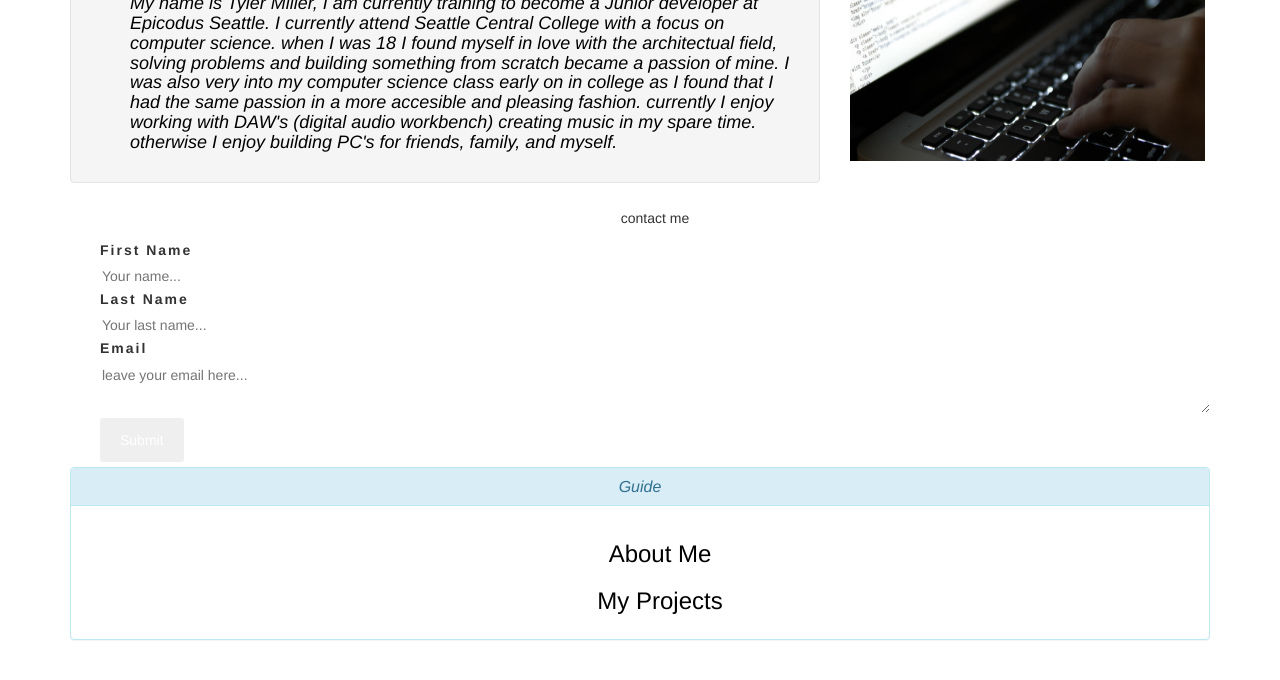
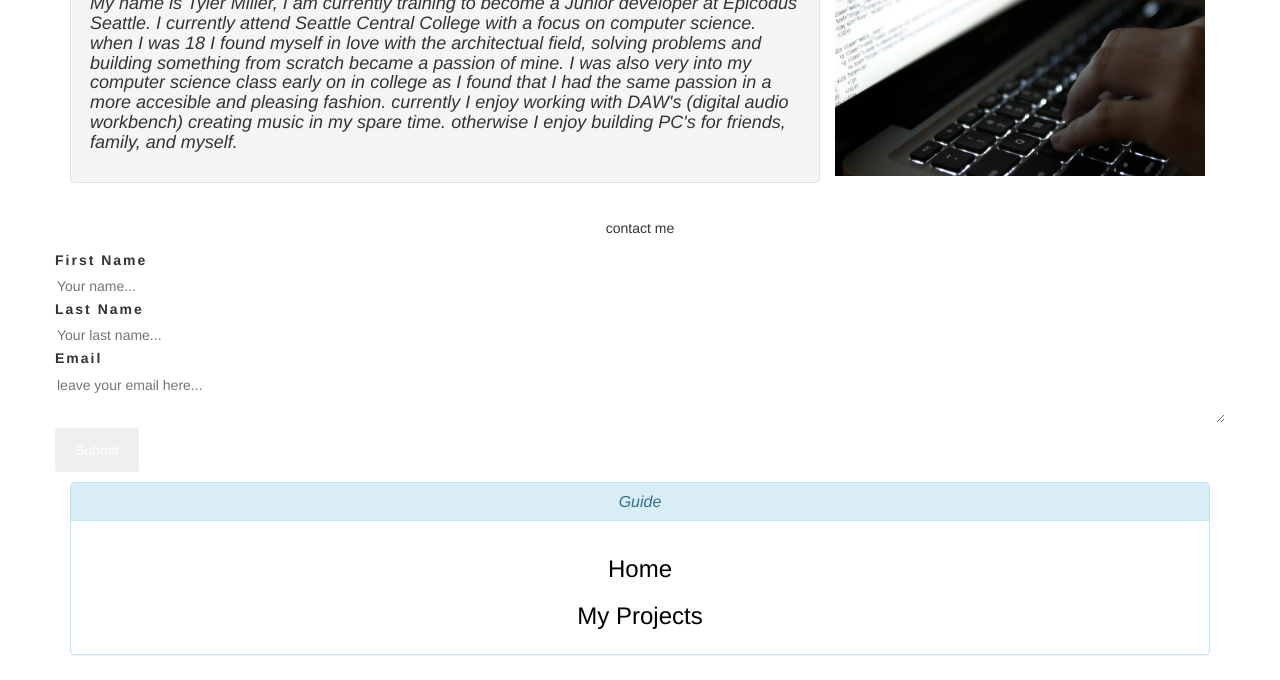
Before and after one commit to Tylermiller94/Portfolio2, a plain HTML site: page portfolio/about.html in a window 1280 px wide. Shown: the part 364-1044 px from the top of the page. Drawn offline with Linux system fonts and the light colour scheme.

Commit message:
removed descrepencies,cleaned indentation, finished README

```diff
--- a/portfolio/about.html
+++ b/portfolio/about.html
@@ -5,44 +5,42 @@
     <title>Portfolio-index</title>
     <link href="css/bootstrap.css" rel="stylesheet" type="text/css">
   </head>
+
+
+
 <body>
   <div class="container">
+    <div class="row">
       <div class="jumbotron">
         <h1>About Me</h1>
-        <p>
-          Tyler Miller - Junior Developer in Training
-        </p>
+          <p>Tyler Miller - Junior Developer in Training</p>
+      </div>
     </div>
   <div class="row">
     <div class="col-lg-8">
       <div class="well">
         <h2>Background</h2>
-            <ul><h4>My name is Tyler Miller, I am currently training to become a Junior developer at Epicodus Seattle. I currently attend Seattle Central College with a focus on computer science. when I was 18 I found myself in love with the architectual field, solving problems and building something from scratch became a passion of mine. I was also very into my computer science class early on in college as I found that I had the same passion in a more accesible and pleasing fashion. currently I  enjoy working with DAW's (digital audio workbench) creating music in my spare time. otherwise I enjoy building PC's for friends, family, and myself.
-            </h4>
-            </ul>
+        <p><h4>My name is Tyler Miller, I am currently training to become a Junior developer at Epicodus Seattle. I currently attend Seattle Central College with a focus on computer science. when I was 18 I found myself in love with the architectual field, solving problems and building something from scratch became a passion of mine. I was also very into my computer science class early on in college as I found that I had the same passion in a more accesible and pleasing fashion. currently I  enjoy working with DAW's (digital audio workbench) creating music in my spare time. otherwise I enjoy building PC's for friends, family, and myself.</h4></p>
       </div>
     </div>
+      <div class="container"
+        <div class="row"
           <div class="col-md-4">
-          <img class="resize" src="images/typing.jpeg" alt="someone typing" width="450px" height="270px">
+            <img src="images/typing.jpeg" alt="someone typing" width="370px" height="260px">
           </div>
-
         </div>
-
-
+      </div>
+    </div>
       <div class="container">
+        <div class="row">
           <div class="col-lg-12">
             <p>contact me</p>
-
+          </div>
             <form action="/action_page.php">
-
               <label for="fname">First Name</label>
               <input type="text" id="fname" name="firstname" placeholder="Your name...">
-
               <label for="lname">Last Name</label>
               <input type="text" id="lname" name="lastname" placeholder="Your last name...">
-
-
-
 
               <label for="subject">Email</label>
               <textarea id="subject" name="email" placeholder="leave your email here..." style="height:50px"></textarea>
@@ -52,24 +50,22 @@
             </form>
           </div>
         </div>
-
-
-
+        <div class="container">
+          <div class="row">
+            <div class="col-md-12">
               <div class="panel panel-info">
                 <div class="panel-heading">
                   <h2 class="panel-title">Guide</h2>
                 </div>
                 <div class="panel-body"
                 <ul>
-          <ul><h3><a href="about.html" style="color: black">About Me</a><h3></ul>
-          <ul><h3><a href="projects.html" style="color: black">My Projects</a></h3></ul>
-
-      </blockquote>
+                  <p><h3><a href="index.html" style="color: black">Home</a><h3></p>
+                  <p><h3><a href="projects.html" style="color: black">My Projects</a></h3></p>
                 </ul>
               </div>
             </div>
-
-
-
+          </div>
+        </div>
+      </div>
     </body>
 </html>
--- a/portfolio/css/styles.css
+++ b/portfolio/css/styles.css
@@ -34,10 +34,6 @@ p {
   text-align: center;
 }
 
-img.resize {
-  max-width:355px;
-  max-height:250px;
-}
 
 
 input[type=text], select, textarea {
```
Also changed, not shown: portfolio/index.html (+7 -5 lines), 1 other file. Lines whose indentation alone changed are shown as unchanged.
